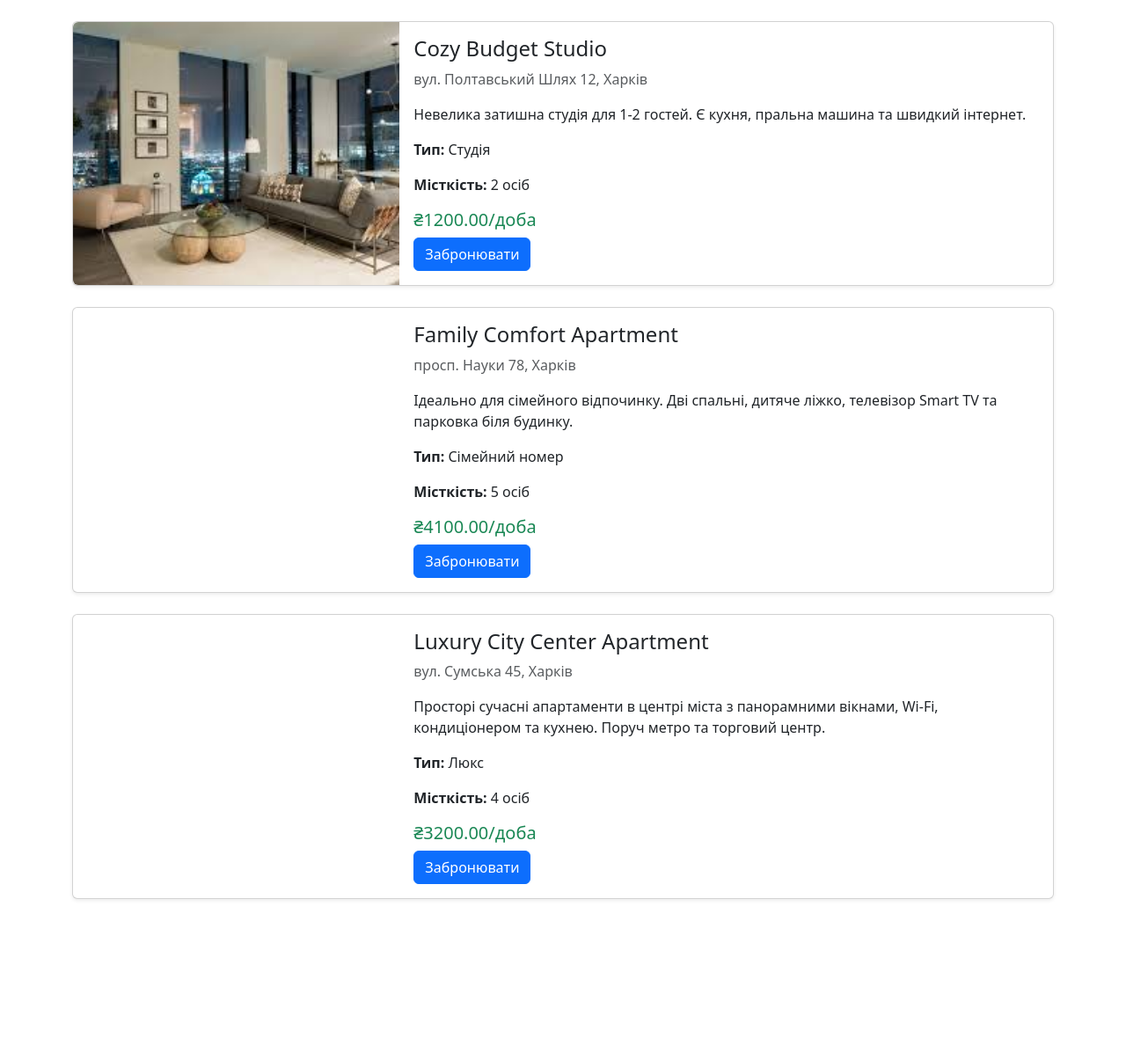
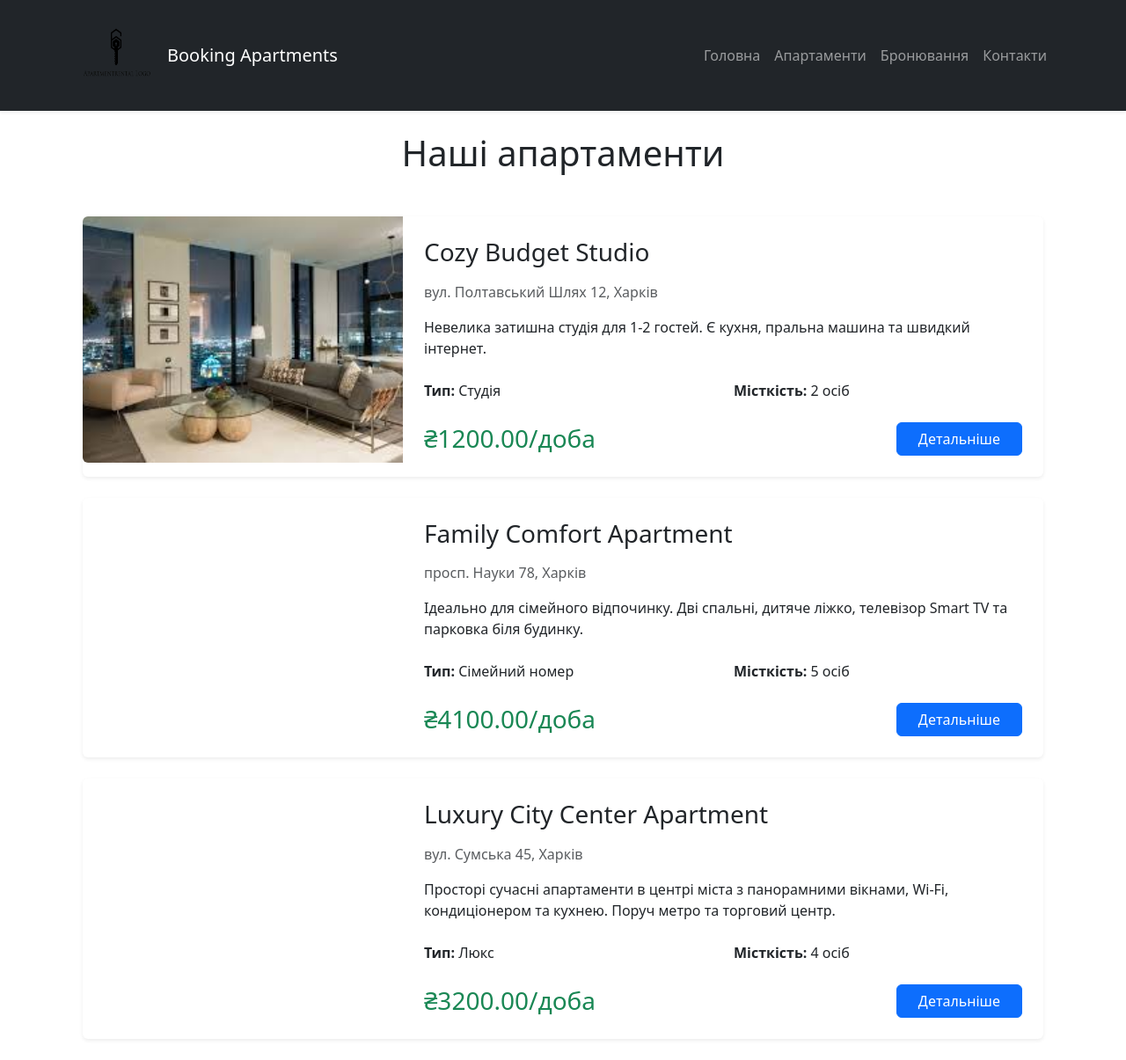
Before and after one commit to RobotKava345/booking_django_project, a Django app: page / in a window 1280 px wide. Shown: the whole page at 88% size. Before the commit the page ends 1023 px from the top, so only its background shows below. Run offline with Django 5.2, Linux system fonts and the light colour scheme; data comes from the database, SQL or seed files in the repository; both versions use the stored data as it was after the commit.

Commit message:
new changes: added booking page, new appartment page, new wiews and new urls for all new pages

```diff
--- a/booking_app/urls.py
+++ b/booking_app/urls.py
@@ -8,8 +8,13 @@ from django.conf.urls.static import static
 urlpatterns = [
     path('', views.home, name='home'),
     path('appartment/<int:appartment_id>/', views.appartment_page, name='appartment_page'),
+    path(
+    'booking/<int:appartment_id>/',
+    views.booking_create,
+    name='booking_create'
+),
+]
 
-]
 
 if settings.DEBUG:
     from django.conf import settings
--- a/booking_app/views.py
+++ b/booking_app/views.py
@@ -1,4 +1,4 @@
-from django.shortcuts import render
+from django.shortcuts import render, get_object_or_404
 from .models import Appartments, Booking
 
 # Create your views here.
@@ -7,5 +7,41 @@ def home(request):
     return render(request, 'home.html', {'appartments': appartments})
 
 def appartment_page(request, appartment_id):
-    appartment = Appartments.objects.get(id=appartment_id)
-    return render(request, 'appartment_page.html', {'appartment': appartment})
+    appartment = get_object_or_404(
+        Appartments,
+        id=appartment_id
+    )
+
+    return render(
+        request,
+        'appartment_page.html',
+        {'appartment': appartment}
+    )
+
+
+def booking_create(request, appartment_id):
+
+    appartment = get_object_or_404(
+        Appartments,
+        id=appartment_id
+    )
+
+    if request.method == 'POST':
+
+        Booking.objects.create(
+            appartments=appartment,
+            name=request.POST['name'],
+            surname=request.POST['surname'],
+            email=request.POST['email'],
+            phone_number=request.POST['phone_number'],
+            check_in_date=request.POST['check_in_date'],
+            check_out_date=request.POST['check_out_date']
+        )
+
+        return redirect('home')
+
+    return render(
+        request,
+        'booking.html',
+        {'appartment': appartment}
+    )
--- a/templates/base.html
+++ b/templates/base.html
@@ -9,6 +9,7 @@
     <link rel="stylesheet" href="{% static 'style.css' %}">
 </head>
 <body>
+    {% include 'menu.html' %}
 <div class="container mt-4">
     {% block content %}
 
--- a/templates/home.html
+++ b/templates/home.html
@@ -1,10 +1,16 @@
-{%extends 'base.html' %}
+{% extends 'base.html' %}
 
 {% block content %}
 
+<div class="container mt-4">
+
+    <h1 class="text-center mb-5">
+        Наші апартаменти
+    </h1>
+
     {% for appartment in appartments %}
 
-<div class="card mb-4 shadow-sm">
+    <div class="card mb-4 shadow-sm border-0">
 
         <div class="row g-0">
 
@@ -12,45 +18,52 @@
 
                 {% if appartment.image %}
                 <img src="{{ appartment.image.url }}"
-                 class="img-fluid rounded-start h-100"
+                     class="img-fluid rounded-start w-100"
                      alt="{{ appartment.title }}"
-                 style="object-fit: cover;">
+                     style="height: 280px; object-fit: cover;">
                 {% endif %}
 
             </div>
 
             <div class="col-md-8">
 
-            <div class="card-body">
+                <div class="card-body p-4">
 
-                <h4 class="card-title">
+                    <h3 class="card-title mb-3">
                         {{ appartment.title }}
-                </h4>
+                    </h3>
 
-                <p class="text-muted">
+                    <p class="text-muted mb-3">
                         {{ appartment.adress }}
                     </p>
 
-                <p class="card-text">
-                    {{ appartment.description|truncatewords:25 }}
+                    <p class="card-text mb-4">
+                        {{ appartment.description|truncatewords:30 }}
                     </p>
 
-                <p class="card-text">
+                    <div class="row mb-4">
+
+                        <div class="col-md-6">
                             <strong>Тип:</strong>
                             {{ appartment.get_type_room_display }}
-                </p>
+                        </div>
 
-                <p class="card-text">
+                        <div class="col-md-6">
                             <strong>Місткість:</strong>
                             {{ appartment.capasity }} осіб
-                </p>
+                        </div>
 
-                <h5 class="text-success">
+                    </div>
+
+                    <div class="d-flex justify-content-between align-items-center">
+
+                        <h3 class="text-success mb-0">
                             ₴{{ appartment.price_per_day }}/доба
-                </h5>
+                        </h3>
 
-                <a href="#" class="btn btn-primary">
-                    Забронювати
+                        <a href="{% url 'appartment_page' appartment.id %}"
+                           class="btn btn-primary px-4">
+                            Детальніше
                         </a>
 
                     </div>
@@ -61,6 +74,16 @@
 
         </div>
 
+    </div>
+
+    {% empty %}
+
+    <div class="alert alert-info">
+        Апартаменти поки що відсутні.
+    </div>
+
     {% endfor %}
 
+</div>
+
 {% endblock %}
--- /dev/null
+++ b/templates/menu.html
@@ -0,0 +1,68 @@
+{% load static %}
+
+<nav class="navbar navbar-expand-lg navbar-dark bg-dark shadow-sm">
+
+    <div class="container">
+
+        <a class="navbar-brand d-flex align-items-center"
+           href="{% url 'home' %}">
+
+            <img src="{% static 'img/logo.png' %}"
+                 alt="Logo"
+                 width="100"
+                 height="100"
+                 class="me-2 rounded">
+
+            <span>Booking Apartments</span>
+
+        </a>
+
+        <button class="navbar-toggler"
+                type="button"
+                data-bs-toggle="collapse"
+                data-bs-target="#navbarNav">
+
+            <span class="navbar-toggler-icon"></span>
+
+        </button>
+
+        <div class="collapse navbar-collapse"
+             id="navbarNav">
+
+            <ul class="navbar-nav ms-auto">
+
+                <li class="nav-item">
+                    <a class="nav-link"
+                       href="{% url 'home' %}">
+                        Головна
+                    </a>
+                </li>
+
+                <li class="nav-item">
+                    <a class="nav-link"
+                       href="#">
+                        Апартаменти
+                    </a>
+                </li>
+
+                <li class="nav-item">
+                    <a class="nav-link"
+                       href="#">
+                        Бронювання
+                    </a>
+                </li>
+
+                <li class="nav-item">
+                    <a class="nav-link"
+                       href="#">
+                        Контакти
+                    </a>
+                </li>
+
+            </ul>
+
+        </div>
+
+    </div>
+
+</nav>
```
Also changed, not shown: templates/appartment_page.html (+93 -10 lines), templates/booking.html (added, +156 -0 lines), db.sqlite3, static/img/logo.png (added). Lines whose indentation alone changed are shown as unchanged.
